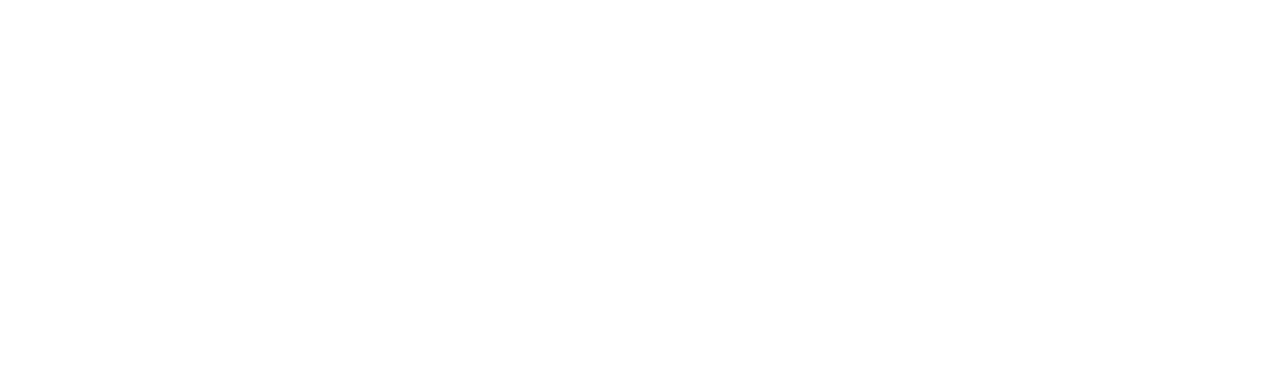
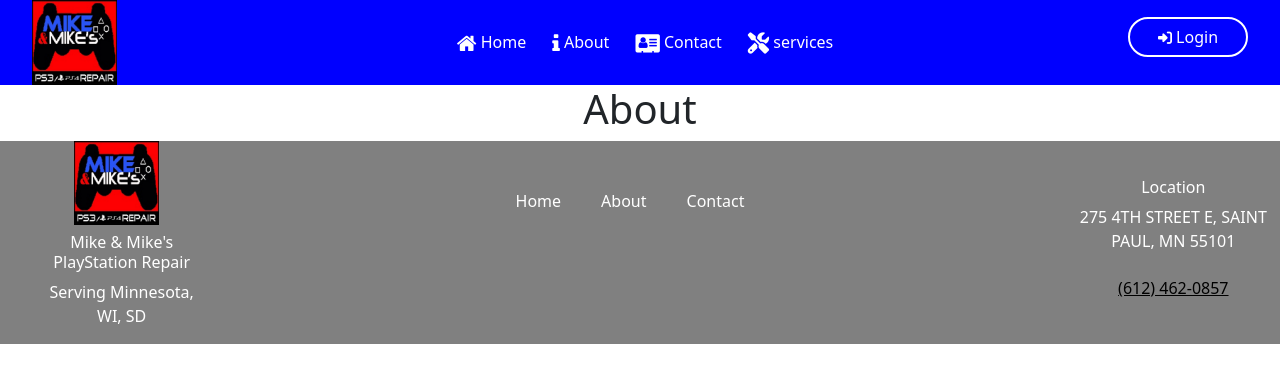
Before and after one commit to ninetailedcoder/mikes-playstation-repair, a React (Create React App) app: page /about in a window 1280 px wide. Before the commit this address had no page. Shown: the top 382 px of the page. Built offline with nearby package versions, Linux system fonts and the light colour scheme.

Commit message:
contact page google maps api

```diff
--- a/package.json
+++ b/package.json
@@ -3,6 +3,7 @@
   "version": "0.1.0",
   "private": true,
   "dependencies": {
+    "@fortawesome/react-fontawesome": "^0.2.0",
     "@testing-library/jest-dom": "^5.16.5",
     "@testing-library/react": "^13.4.0",
     "@testing-library/user-event": "^13.5.0",
--- a/src/App.js
+++ b/src/App.js
@@ -3,12 +3,17 @@ import './App.css';
 import React from 'react';
 import {Routes, Route} from 'react-router-dom';
 import Home from './pages/home';
-
+import About from './pages/about';
+import Contact from './pages/contact';
+import Services from './pages/services';
 function App() {
   return (
     <div className="App">
       <Routes>
         <Route path="/" element={<Home />} />
+        <Route path="/about" element={<About />} />
+        <Route path="/contact" element={<Contact />} />
+        <Route path="/services" element={<Services />} />
       </Routes>
     </div>
   );
--- a/src/components/Footer.js
+++ b/src/components/Footer.js
@@ -13,7 +13,7 @@ const Footer = () => (
                 <p style={{paddingLeft: '30px'}}>Serving Minnesota, WI, SD</p>
             </Col>
             <Col className="d-flex justify-content-center mt-5" lg={8}>
-                <NavLink className="nav-link" to="/home">Home</NavLink>
+                <NavLink className="nav-link" to="/">Home</NavLink>
                 <NavLink className="nav-link" to="/about">About</NavLink>
                 <NavLink className="nav-link" to="/contact">Contact</NavLink>
             </Col>
--- a/src/components/Header.js
+++ b/src/components/Header.js
@@ -6,7 +6,7 @@ import Navigation from '../components/navigation';
 
 const Header = () => (
   <Container fluid>
-    <Row className="align-items-center" style={{ height: '100%' }}>
+    <Row className="align-items-center" style={{ height: '100%', backgroundColor: 'blue' }}>
       <Col className='logo-container' xs={6} lg={2}>
         <img className="companyLogo " src={Logo} alt="Company Logo" />
       </Col>
--- /dev/null
+++ b/src/pages/about.js
@@ -0,0 +1,21 @@
+import { Container, Row } from "reactstrap";
+import Header from "../components/Header";
+import Footer from "../components/Footer";
+
+const About= () => {
+    return (
+        <Container fluid>
+            <Row>
+                <Header />
+            </Row>
+            <Row>
+                <h1>About</h1>
+            </Row>
+            <Row>
+                <Footer />
+            </Row>
+        </Container>
+    )
+}
+
+export default About;
--- /dev/null
+++ b/src/pages/contact.js
@@ -0,0 +1,49 @@
+import { Col, Container, Row } from "reactstrap";
+import Header from "../components/Header";
+import Footer from "../components/Footer";
+import { FontAwesomeIcon } from "@fortawesome/react-fontawesome";
+
+
+const Contact = () => {
+  return (
+    <Container fluid>
+      <Row>
+        <Header />
+      </Row>
+      <Row>
+        <h1>Contact</h1>
+      </Row>
+      <Row>
+        <h2 style={{marginLeft: '20px'}} className="d-flex align-item-left">Contact us</h2>
+        <hr/>
+      </Row>
+      <Row>
+        <Col>
+            <h3>Our Address</h3>
+            <p>275 4TH STREET E, SAINT PAUL, MN 55101</p>
+            <div>
+            <iframe
+                title="Map"
+                width="600"
+                height="250"
+                frameborder="0"
+                style={{ border: 0 }}
+                src={`https://www.google.com/maps/embed/v1/place?q=275+4TH+STREET+E%2C+SAINT+PAUL%2C+MN+55101&key=AIzaSyAgaalscUq8MacRHUVinXDHOd4J4msye14`}
+                allowfullscreen
+            ></iframe>
+            </div>
+        </Col>
+        <Col style={{marginTop: '150px'}}>
+            <a role='button' style={{color: 'black'}} className='btn btn-link' href='tel:+16124620857' ><i className="fa-solid fa-phone" />
+ (612) 462-0857</a> <br />
+            <a role='button' style={{color: 'black'}} className='btn btn-link' href='email: mikesPSRepair@gmail.com'><i className="fa-solid fa-envelope" /> mikesPSRepair@gmail.com</a>
+        </Col>
+      </Row>
+      <Row>
+        <Footer />
+      </Row>
+    </Container>
+  );
+};
+
+export default Contact;
--- a/src/pages/home.js
+++ b/src/pages/home.js
@@ -20,7 +20,7 @@ const Home = () => {
   };
   return (
     <Container fluid>
-      <Row style={{ backgroundColor: "blue",height: '80px' }}  className="text-white align-items-center">
+      <Row style={{ height: '80px' }}  className="text-white align-items-center">
         <Header />
       </Row>
       <Row className="mt-5 banner-row">
@@ -113,6 +113,7 @@ const Home = () => {
           />
         </Col>
         <Col className="mt-5">
+          <h2>Don't wait 5 weeks for sony repairs!</h2>
           <p>
             Here all we repair is playstaions and playstations only so the
             knowlege here is bar none the best in the local industry
--- /dev/null
+++ b/src/pages/services.js
@@ -0,0 +1,21 @@
+import { Container, Row } from "reactstrap";
+import Header from "../components/Header";
+import Footer from "../components/Footer";
+
+const Services= () => {
+    return (
+        <Container fluid>
+            <Row>
+                <Header />
+            </Row>
+            <Row>
+                <h1>Services</h1>
+            </Row>
+            <Row>
+                <Footer />
+            </Row>
+        </Container>
+    )
+}
+
+export default Services;
```
Also changed, not shown: 1 other file (tests, documents, lock files or other folders).
